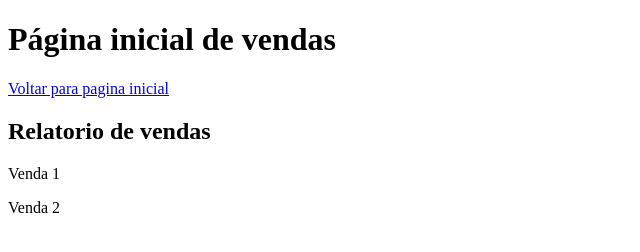
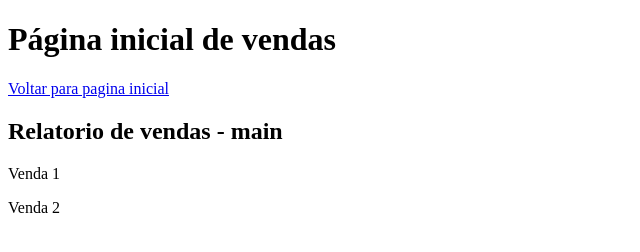
Before and after one commit to jairocavalcanti/AulaGit_2, a plain HTML site: page vendas.html in a window 1280 px wide. Shown: the full height of the page, 0-640 px from the left. Drawn offline with Linux system fonts and the light colour scheme.

Commit message:
testando git checkout

```diff
--- a/vendas.html
+++ b/vendas.html
@@ -8,7 +8,7 @@
 <body>
     <h1>Página inicial de vendas</h1>
     <a href="index.html">Voltar para pagina inicial</a>
-     <h2>Relatorio de vendas</h2>
+     <h2>Relatorio de vendas - main</h2>
      <p>Venda 1</p>
      <p>Venda 2</p>
 </body>
```
